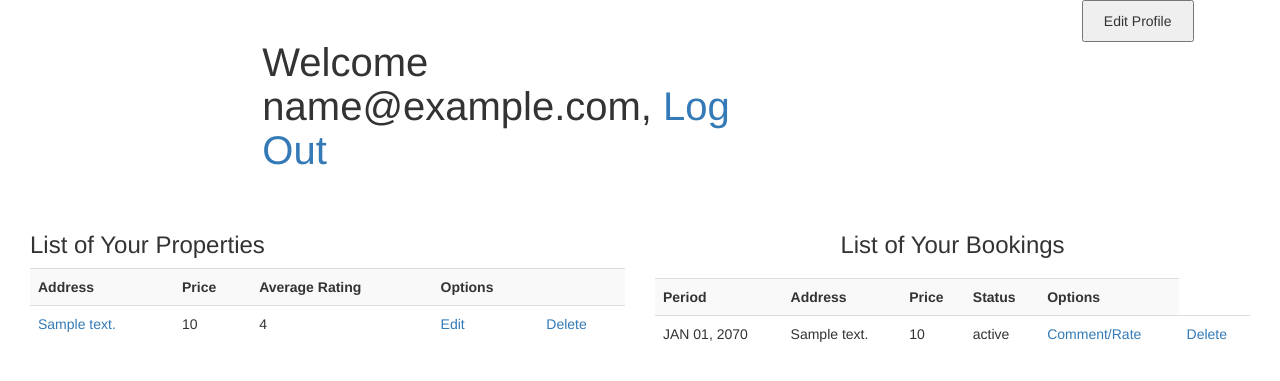
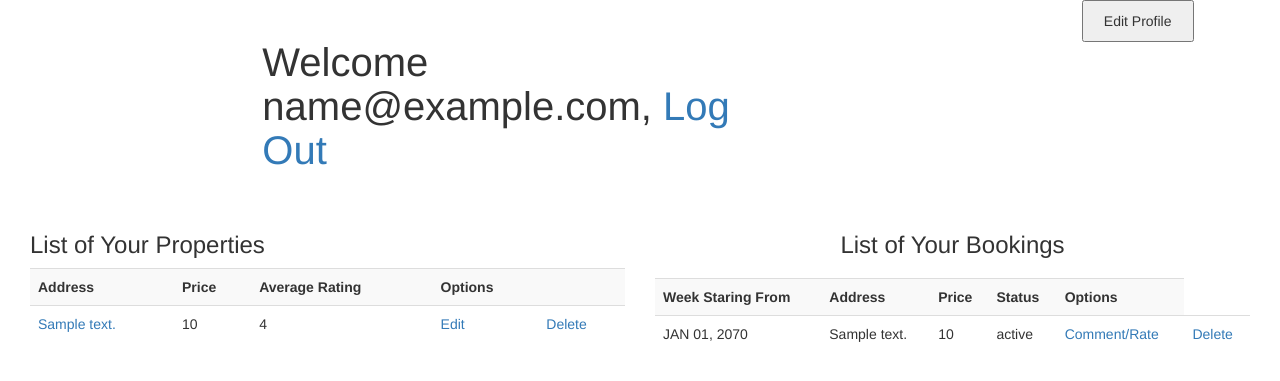
Before and after one commit to imnotcreative1/QBnB, a PHP site: page /profile.php in a window 1280 px wide. Shown: the part 41-422 px from the top of the page. Run offline with PHP 8.4, Linux system fonts and the light colour scheme; the visitor is signed in with stand-in values (Sample User, id 1); tables that the repository leaves empty or names only in its code hold one stand-in row (values such as "Sample post"); some libraries are stand-ins or nearby versions.

Commit message:
small header changes

```diff
--- a/addProperty.php
+++ b/addProperty.php
@@ -69,8 +69,7 @@ if(!isset($_SESSION['email'])){
  ?>
 <!-- dynamic content will be here -->
 
- <h2 > Add New Property,
-    <a href="index.php?logout=1">Log Out</a><br/>
+ <h2 > Add New Property
 </h2>
     <form name='newProperty' id='newProperty' action='addProperty.php' method='post'>
         <table border='0'>
--- a/profile.php
+++ b/profile.php
@@ -142,7 +142,7 @@
             }
         ?>
             <table class="table table-striped">
-            <th > Period </th>
+            <th > Week Staring From </th>
             <th> Address </th>
             <th> Price </th>
             <th> Status </th>
```
